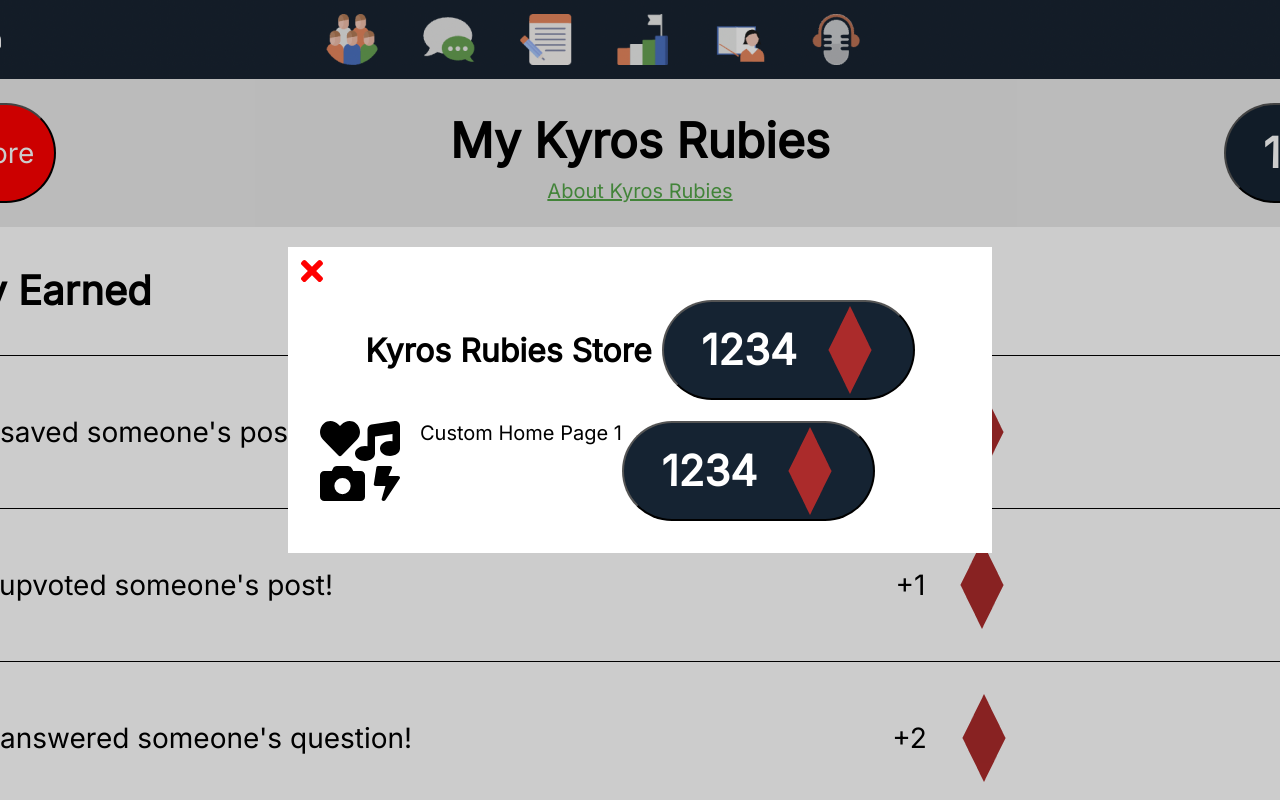
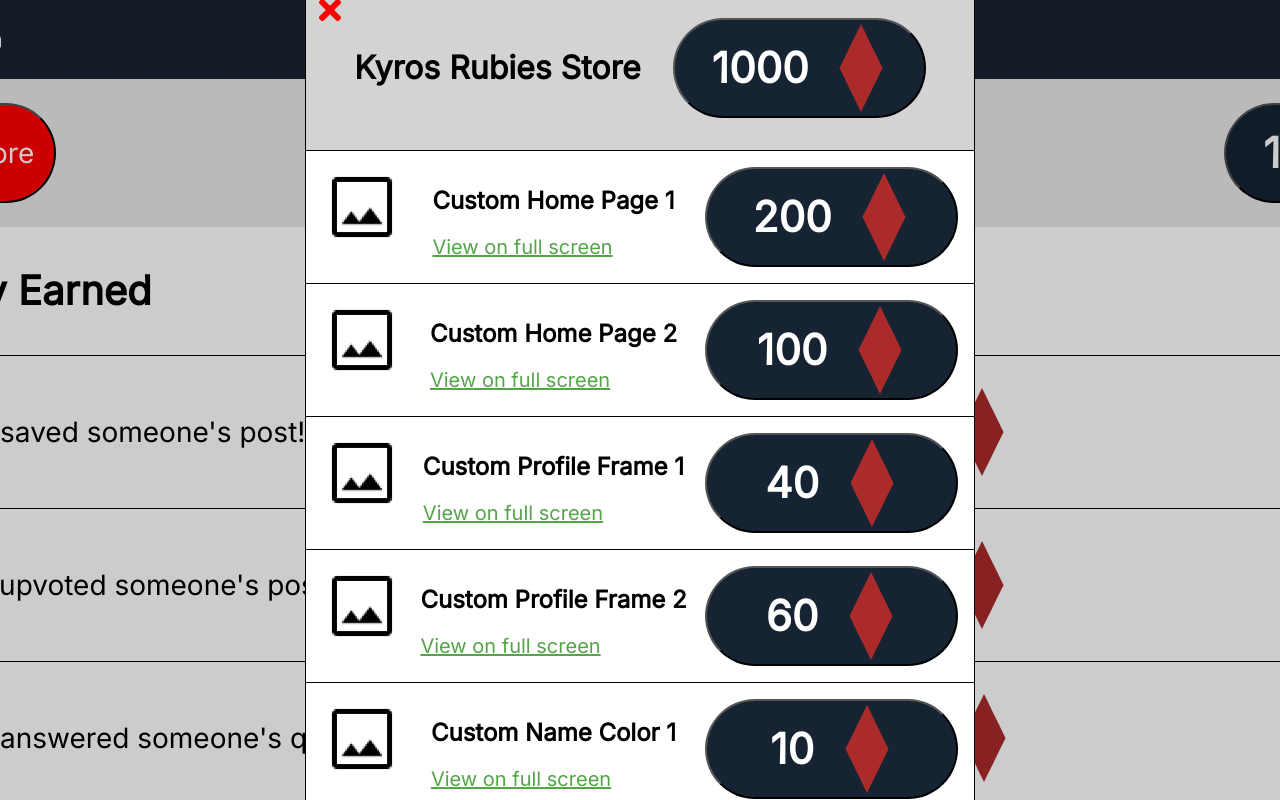
Before and after one commit to awangwang/forum, a React (Create React App) app: page /rubies in a window 1280 px wide. Shown: the top 800 px of the page. Built offline with nearby package versions, Linux system fonts and the light colour scheme.

Commit message:
finished popup

```diff
--- a/src/App.css
+++ b/src/App.css
@@ -426,3 +426,83 @@ body {
   margin: 0;
   color: #000000;
 }
+
+.popup {
+  position: fixed;
+  top: 0;
+  left: 0;
+  width: 100%;
+  height: 100vh;
+  background-color: rgba(0, 0, 0, 0.2);
+
+  display: flex;
+  justify-content: center;
+  align-items: center;
+}
+
+.popup-inner {
+  position: relative;
+  max-width: 700px;
+  justify-content: space-evenly;
+  background-color: #D3D3D3;
+  border: 1px solid #000000;
+  font-family: 'Inter';
+  display: flex;
+  flex-direction: column;
+  align-items: center;
+}
+
+.popup-top {
+  display: flex;
+  margin: 2em 3em 2em 3em;
+  gap: 2em;
+  flex-direction: row;
+  justify-content: space-between;
+  align-items: center;
+}
+
+.popup-title {
+  margin: 0;
+  font-family: 'Inter';
+  font-style: normal;
+  font-weight: 700;
+}
+
+.popup-close-button {
+  position: absolute;
+  top: 8px;
+  left: 8px;
+  color: red;
+  cursor: pointer;
+  border: none;
+  font-size: 32px;
+}
+
+.popup-item-list {
+  display: flex;
+  flex-direction: column;
+  width: 100%;
+}
+
+.item-name {
+  padding-left: 20px;
+  position: relative;
+  font-family: 'Inter';
+  font-size: 20px;
+
+}
+
+.item-frame {
+  background-color: white;
+  display: flex;
+  padding: 1em;
+  flex-direction: row;
+  justify-content: space-between;
+  align-content: flex-end;
+  border-top: 1px solid #000000;
+}
+
+.item-image {
+  width: 5em;
+  height: 5em;
+}
--- a/src/Components/Rubies.js
+++ b/src/Components/Rubies.js
@@ -60,11 +60,10 @@ export default function Rubies({rubyCount}) {
           date="6/10/22"
         />
       </div>
-
-      <RubyShop trigger={shopOpen} setTrigger={setShopOpen}>
-        <ShopItem itemName="Custom Home Page 1"/>
+      <RubyShop
+        trigger={shopOpen}
+        setTrigger={setShopOpen}>
       </RubyShop>
-
     </div>
   )
 }
--- a/src/Components/RubyShop.css
+++ /dev/null
@@ -1,38 +0,0 @@
-@import url('https://fonts.googleapis.com/css2?family=Inter&family=Libre+Baskerville&display=swap');
-
-.popup {
-    position: fixed;
-    top: 0;
-    left: 0;
-    width: 100%;
-    height: 100vh;
-    background-color: rgba(0,0,0,0.2);
-
-    display: flex;
-    justify-content: center;
-    align-items: center;
-}
-
-.popup-inner {
-    position: relative;
-    padding: 32px;
-    width: 100%;
-    max-width: 640px;
-    background-color: #FFF;
-}
-
-.popup-inner .title {
-    font-family: 'Inter';
-    align-items: center;
-    justify-content: center;
-}
-
-.popup-inner .close-button {
-    position: absolute;
-    top: 8px;
-    left: 8px;
-    color: red;
-    cursor: pointer;
-    border: none;
-    font-size: 32px;
-}
--- a/src/Components/RubyShop.js
+++ b/src/Components/RubyShop.js
@@ -1,24 +1,32 @@
 import React from 'react'
-import "./RubyShop.css"
 import { FaTimes } from 'react-icons/fa'
 import Ruby from '../Assets/Ruby.png'
+import ShopItem from './ShopItem'
 
 const RubyShop = (props) => {
 	return (props.trigger) ? (
 		<div className='popup'>
 			<div className='popup-inner'>
 				<FaTimes
-                className='close-button'
-                onClick={() => {props.setTrigger(false)}}
+					className='popup-close-button'
+					onClick={() => { props.setTrigger(false) }}
 				/>
-            <h1 className='title'>
+				<div className='popup-top'>
+					<h1 className='popup-title'>
 						Kyros Rubies Store
+					</h1>
 					<button className='ruby-button' >
-                    <h2>1234</h2>
+						<h2>1000</h2>
 						<img src={Ruby} alt="ruby"></img>
 					</button>
-            </h1>
-
+				</div>
+				<div className='popup-item-list'>
+					<ShopItem description='Custom Home Page 1' count='200'/>
+					<ShopItem description='Custom Home Page 2' count='100'/>
+					<ShopItem description='Custom Profile Frame 1' count='40'/>
+					<ShopItem description='Custom Profile Frame 2' count='60'/>
+					<ShopItem description='Custom Name Color 1' count='10'/>
+				</div>
 				{props.children}
 			</div>
 		</div>
--- a/src/Components/ShopItem.css
+++ /dev/null
@@ -1,17 +0,0 @@
-.item-name {
-    padding-left: 20px;
-    position: relative;
-    font-family: 'Inter';
-    font-size: 20px;
-
-}
-
-.item-frame {
-    display: flex;
-    justify-content: left;
-    align-content: left;
-}
-
-.item-image {
-    font-size: 80px;
-}
--- a/src/Components/ShopItem.js
+++ b/src/Components/ShopItem.js
@@ -1,19 +1,19 @@
 import React from 'react'
-import { FaIcons } from 'react-icons/fa'
-import './ShopItem.css'
 import Ruby from '../Assets/Ruby.png'
+import Background from '../Assets/Background.png'
 
 const ShopItem = (props) => {
   return (
     <div className="item-frame">
-        <FaIcons className="item-image"></FaIcons>
-        <div>
-            <span className="item-name">{props.itemName}</span>
-        </div>
-        <button className='ruby-button' style={{right: 0}} >
-            <h2>1234</h2>
-            <img src={Ruby} alt="ruby"></img>
-        </button>
+      <img src={Background} alt="Image" className='item-image'/>
+      <div className='item-text'>
+        <h2>{props.description}</h2>
+        <a className='ruby-title-about' href="">View on full screen</a>
+      </div>
+      <button className='ruby-button'>
+        <h2>{props.count}</h2>
+        <img src={Ruby} alt="ruby"></img>
+      </button>
     </div>
   )
 }
```
Also changed, not shown: src/Assets/Background.png (added), 1 other file (tests, documents, lock files or other folders). Lines whose indentation alone changed are shown as unchanged.
